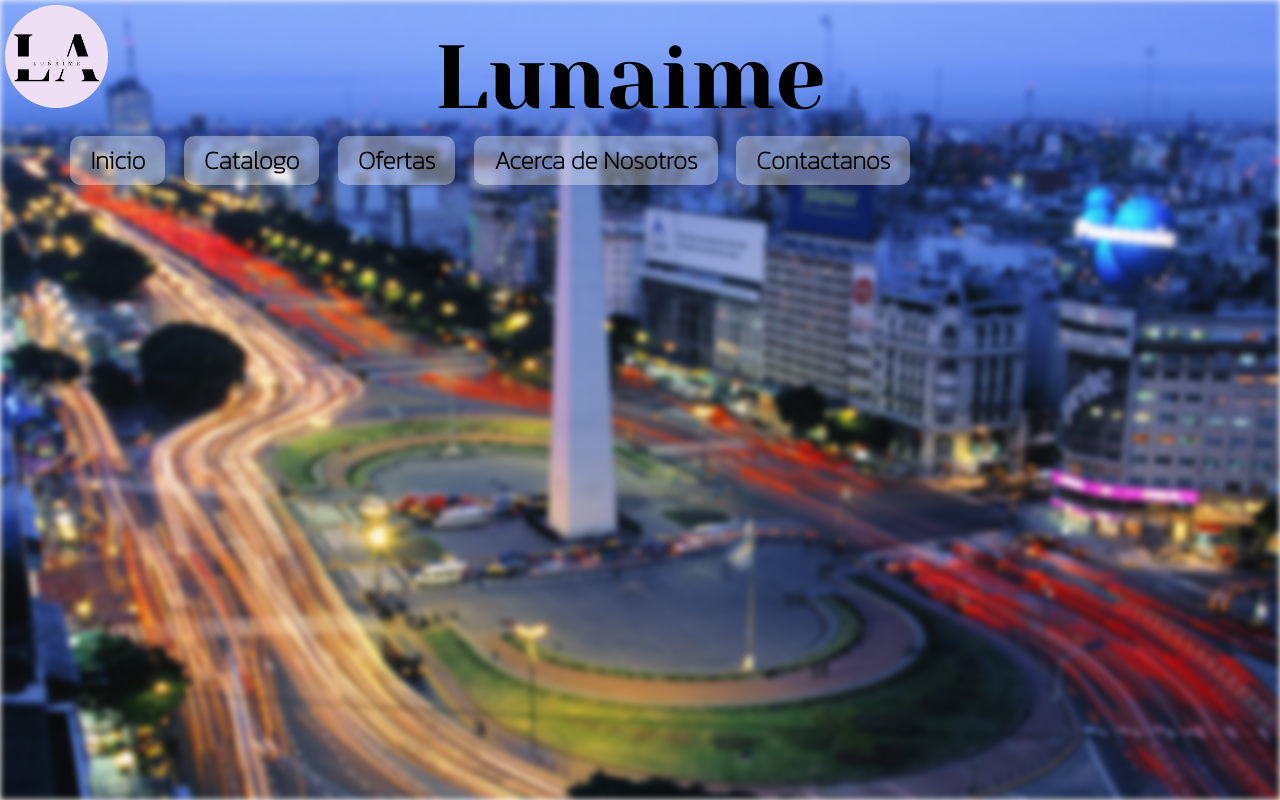
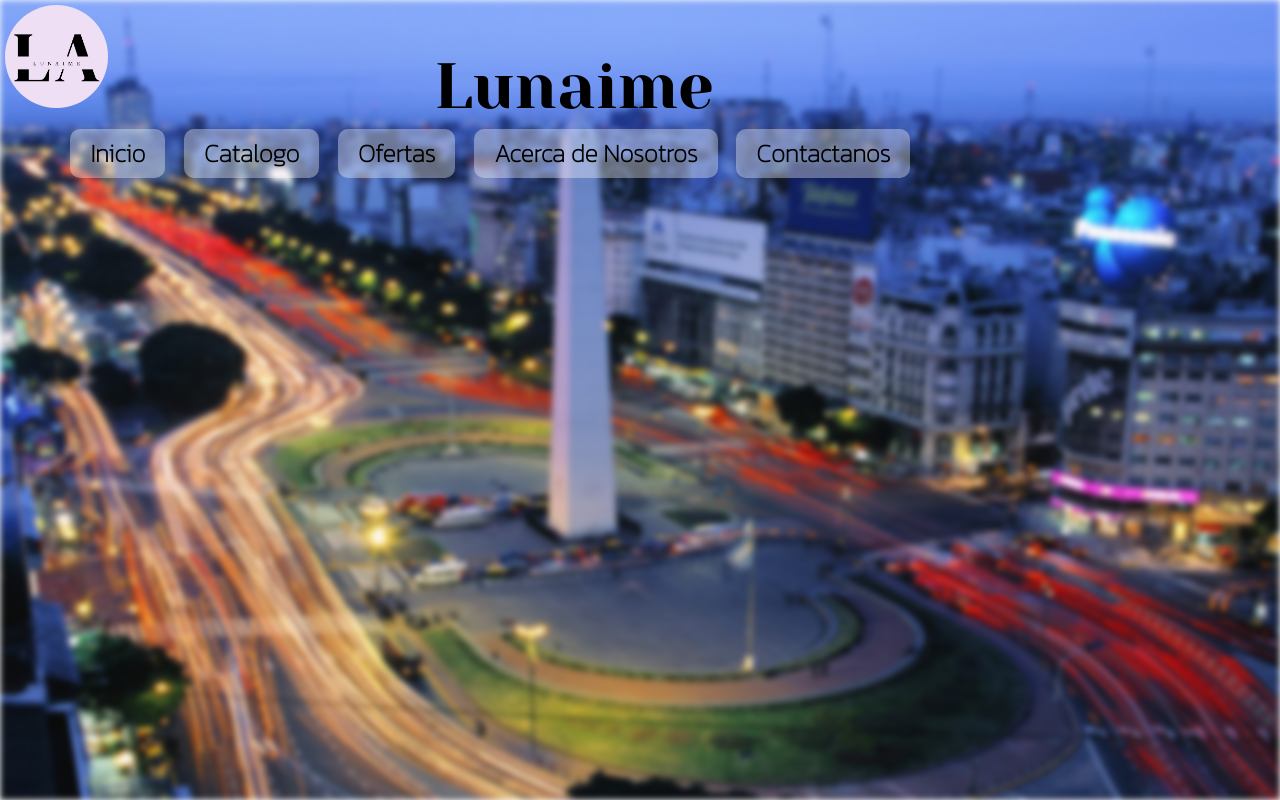
Before and after one commit to ojedaelias/Programacion-Web, a plain HTML site: page index.html in a window 1280 px wide. Drawn offline with Linux system fonts and the light colour scheme.

Commit message:
lunaime.2

```diff
--- a/style.css
+++ b/style.css
@@ -55,8 +55,9 @@ button:hover{
 }
 
 span{
+    display:inline;
     font-family: 'Yeseva One', cursive;
-    font-size: 7vw;
+    font-size: 5vw;
     font-weight:lighter;
     margin-left:25vw;
 }
@@ -99,10 +100,3 @@ nav ul li a:hover {
 .ofertas:hover .ofertas_dropdown{
     display: block;
 }
-
-
-
-
-/* Estilo base del menú de navegación */
-
-/* Estilo para el menú desplegable */
```
Also changed, not shown: catalogo.html (+5 -1 lines), index.html (+0 -1 lines).
